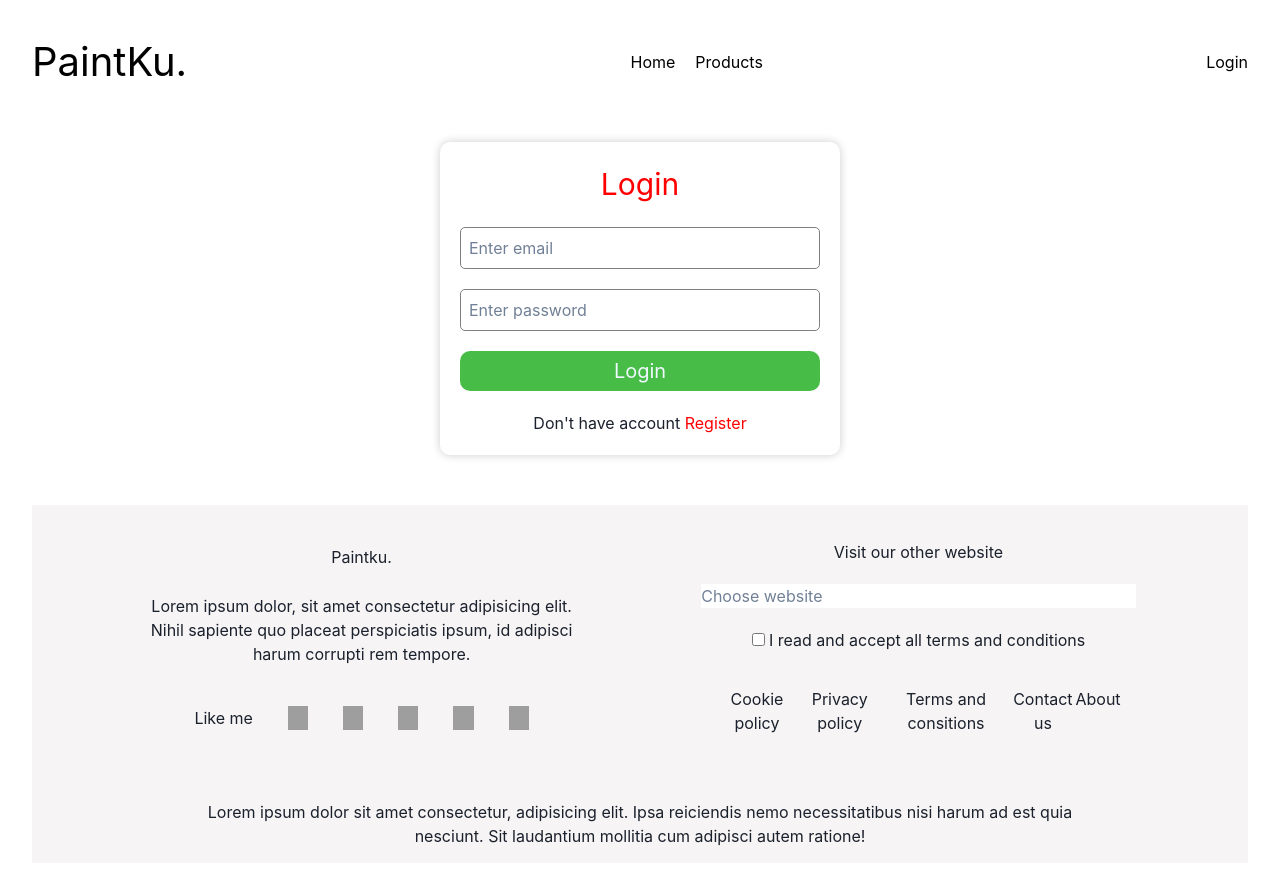
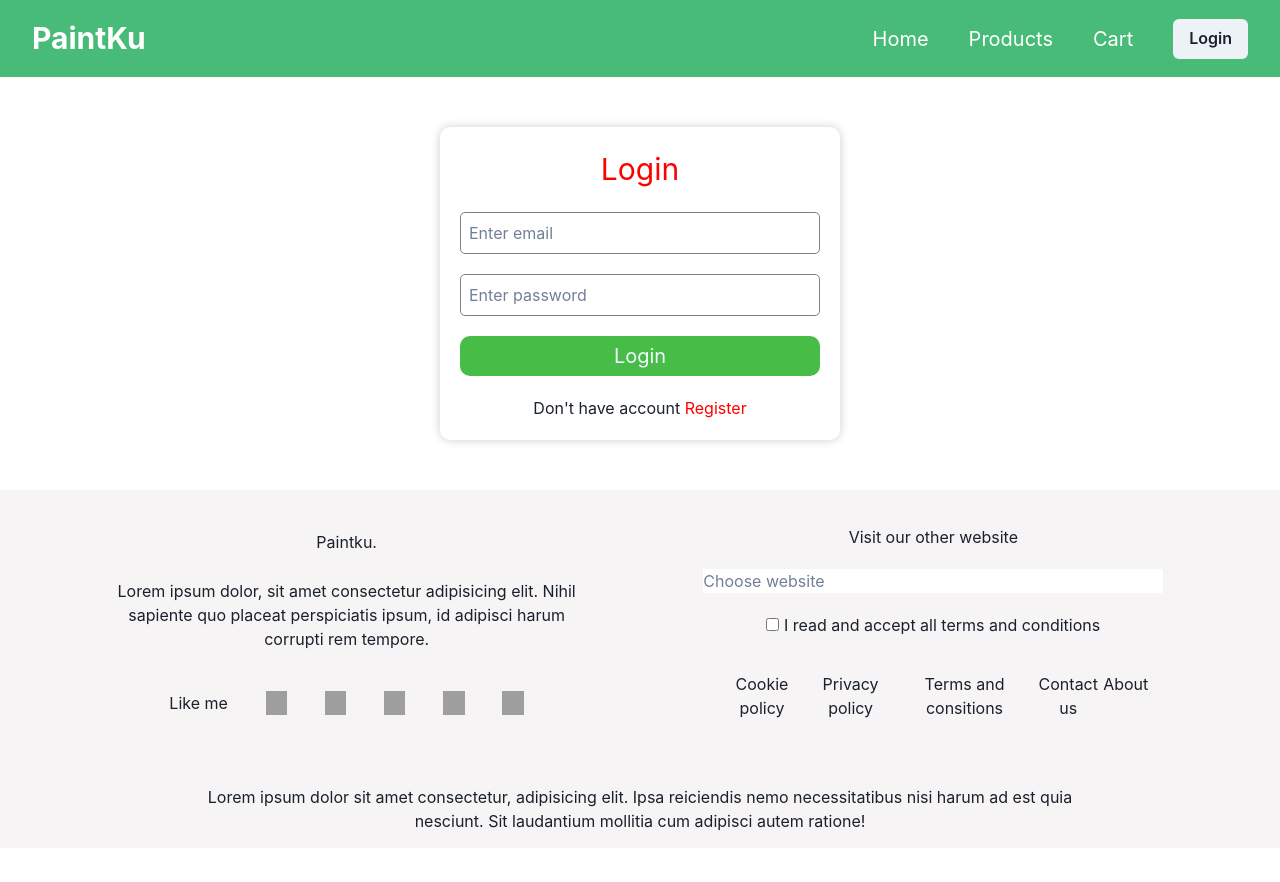
Before and after one commit to mdmukhtarmohsin/PaintKu, a React (Vite) app: page /login in a window 1280 px wide. Shown: the top 882 px of the page. After the commit the page ends 848 px from the top, so only its background shows below. Built offline with nearby package versions, Linux system fonts and the light colour scheme; grey boxes are pictures that could not be loaded.

Commit message:
Profile page and Navbar Updated

```diff
--- a/src/App.css
+++ b/src/App.css
@@ -1,16 +1,9 @@
 #root {
   max-width: 1280px;
   margin: 0 auto;
-  padding: 2rem;
   text-align: center;
 }
 
-.logo {
-  height: 6em;
-  padding: 1.5em;
-  will-change: filter;
-  transition: filter 300ms;
-}
 
 .logo:hover {
   filter: drop-shadow(0 0 2em #646cffaa);
--- a/src/App.jsx
+++ b/src/App.jsx
@@ -1,7 +1,7 @@
 import "./App.css"
-import AllRoutes from './Components/AllRoutes'
 import Footer from "./Components/Footer"
 import Navbar from './Components/Navbar'
+import AllRoutes from "./ContextProvider/AllRoutes"
 
 function App() {
   return (
--- a/src/Components/Navbar.jsx
+++ b/src/Components/Navbar.jsx
@@ -1,36 +1,109 @@
-import { Link } from "react-router-dom"
-import styled from "styled-components"
+import React from 'react';
+
+// import { FaCalendar } from 'react-icons/fa'
+import { Link } from 'react-router-dom';
+import {
+    Box,
+    Image,
+    Flex,
+    Spacer,
+    chakra,
+    VStack,
+    Button,
+    HStack,
+    IconButton,
+    useDisclosure,
+    Drawer,
+    DrawerBody,
+    DrawerCloseButton,
+    DrawerContent,
+    DrawerHeader,
+    DrawerOverlay,
+    background,
+} from '@chakra-ui/react';
+import { HamburgerIcon } from '@chakra-ui/icons';
+import { useSelector } from 'react-redux';
+
+// provide text Decoration Non or Remove underline on hover as well
+const NoDecorationLink = chakra(Link, {
+    baseStyle: {
+      textDecoration: 'none',
+      _hover: {
+        textDecoration: 'none',
+      },
+    },
+  });
 
 const Navbar = () => {
-    return <DIV>
-        <h1 className="heading">PaintKu.</h1>
-        <div className="linkDiv">
-            <Link className="links" to={"/"}>Home</Link>
-            <Link className="links" to={"/products"} >Products</Link>
-        </div>
-        <div >
-            <Link className="links" to={"/login"}>Login</Link>
-        </div>
-    </DIV>
-}
-export default Navbar;
-const DIV = styled.div`
-    display: flex;
-    justify-content: space-between;
-    width: 100%;
-    align-items: center;
-    text-decoration: none;
-    color: black;
-    .links{
-        text-decoration: none;
-        color: black;
-    }
-    .linkDiv{
-        display: flex;
-        gap: 20px;
-        justify-content: space-between;
-    }
-    .heading{
-        font-size: 40px;
-    }
-`
+    const { isOpen, onOpen, onClose } = useDisclosure();
+    const btnRef = React.useRef();
+    const isAuth = useSelector((store) => store.authReducer.isAuth);
+    const userName= useSelector(store=> store.authReducer.user.name)
+    return (
+        <chakra.header marginBottom={"50px"} width={"100%"}>
+            <Box bg="green.400" color="white" py={4} px={8} >
+                <Flex alignItems="center" >
+                    <NoDecorationLink href="#" >
+                        <Flex gap="20px" alignItems="ceter">
+                            <chakra.h1 fontSize="3xl" fontWeight="bold" >
+                                 PaintKu
+                            </chakra.h1>
+                        </Flex>
+                    </NoDecorationLink>
+                    <Spacer />
+                    <HStack spacing={10}  fontSize="xl" display={{ base: 'none', md: 'flex' }}>
+                        <Link to="/" color="white" >
+                            Home
+                        </Link>
+                        <Link to="/products" color="white">
+                            Products
+                        </Link>
+                        <Link to="/" color="white">
+                            Cart
+                        </Link>
+                        {!isAuth?<Link to="/login"> <Button>Login</Button></Link>:<Link to="/profile"><Button>{userName}</Button></Link>}
+                    </HStack>
+                    <IconButton
+                        display={{ base: 'inline-flex', md: 'none' }}
+                        ref={btnRef}
+                        aria-label="Open menu"
+                        icon={<HamburgerIcon />}
+                        color="white"
+                        bg="green"
+                        onClick={onOpen}
+                        variant="ghost"
+                    />
+                </Flex>
+            </Box>
+
+            <Drawer
+                isOpen={isOpen}
+                placement="right"
+                onClose={onClose}
+                finalFocusRef={btnRef}
+            >
+                <DrawerOverlay />
+                <DrawerContent>
+                    <DrawerCloseButton />
+                    <DrawerHeader>Menu</DrawerHeader>
+                    <DrawerBody>
+                        <VStack direction="column" spacing={4}>
+                            <Link to="/" onClick={onClose}>
+                                Home
+                            </Link>
+                            <Link to="/products" onClick={onClose}>
+                                Products
+                            </Link>
+                            <Link to="/" onClick={onClose}>
+                                Cart
+                            </Link>
+                            {!isAuth?<Link to="/login"> <Button>Login</Button></Link>:<Link to="/profile"><Button>{userName}</Button></Link>}
+                        </VStack>
+                    </DrawerBody>
+                </DrawerContent>
+            </Drawer>
+        </chakra.header>
+    );
+};
+
+export default Navbar
--- a/src/Components/AllRoutes.jsx
+++ b/src/ContextProvider/AllRoutes.jsx
@@ -2,9 +2,10 @@ import { Route, Routes } from "react-router-dom"
 import HomePage from "../Pages/HomePage";
 import Login from "../Pages/Login";
 import Signup from "../Pages/Signup"
-import SingleProduct from "./SingleProduct";
+import SingleProduct from "../Components/SingleProduct";
 import Products from "../Pages/Products";
-import { PrivateRouter } from "../ContextProvider/PrivateRouter";
+import { PrivateRouter } from "./PrivateRouter";
+import { Profile } from "../Pages/Profile";
 const AllRoutes = () => {
     return <Routes>
         <Route path="/" element={<HomePage />} />
@@ -12,6 +13,7 @@ const AllRoutes = () => {
         <Route path="/signup" element={<Signup />} />
         <Route path="/products" element={<Products />} />
         <Route path="/products/:id" element={<PrivateRouter><SingleProduct /></PrivateRouter>} />
+        <Route path="/profile" element={<Profile/>}/>
     </Routes>
 }
 export default AllRoutes;
--- /dev/null
+++ b/src/Pages/Profile.jsx
@@ -0,0 +1,113 @@
+import { Box,Image, Text,Button, Grid, HStack, VStack, Center} from "@chakra-ui/react"
+import { ArrowBackIcon} from '@chakra-ui/icons'
+import { Link, Navigate } from 'react-router-dom';
+import styled from "styled-components";
+import { useDispatch, useSelector } from "react-redux";
+import { useState } from "react";
+import { LOGOUT_SUCCESS } from "../redux/actionTypes";
+
+const Profile =()=>{
+    const dispatch=useDispatch();
+    const user=useSelector((store)=>store.authReducer.user);
+    const isAuth = useSelector((store) => store.authReducer.isAuth);
+    const [phone ,setPhone]=useState("");
+    const [isPhone,setIsPhone]=useState(false)
+    // console.log("hi")
+
+    const handleMobile=()=>{
+        setIsPhone(true)
+    }
+
+    const handleLogout=()=>{
+        dispatch({type:LOGOUT_SUCCESS});
+    }
+
+    if(!isAuth)
+    {
+        return <Navigate to="/"/>
+    }
+    console.log(user)
+    return <DIV>
+    <Grid templateColumns={'1fr 1fr'} gap="40%" className='mainBox'>
+        <VStack>
+            <Text fontSize="20px" color="red">Name : {user.name}</Text>
+            <Text fontSize="20px"  color="green">Email : {user.email}</Text>
+            {
+                isPhone? <Text fontSize="20px">+91 {phone}</Text>:<div><input type="number" placeholder="Add Mobile Number" onChange={e=> setPhone(e.target.value)}/> <button onClick={handleMobile}>Add</button></div>
+            }
+        </VStack>
+    </Grid>
+    <br />
+    <hr />
+    <Text paddingLeft="" marginTop="30px" fontSize="25px">Other</Text>
+    <Box className="otherStyle" display="flex" >
+        <Image src="https://encrypted-tbn0.gstatic.com/images?q=tbn:ANd9GcT8McUPbblNV3FcAh2BvxsVucNenA_0vtrX4KBbQ1LuRZuXrskTE1-kjnTD4iQxVEL0qkE&usqp=CAU"
+         alt="favourite logo"
+          className="otherChild_ImG"
+         />
+        <Text mt="10px" fontSize="20px" color="cyan.800">Favourite</Text>
+    </Box>
+    <Box className="otherStyle">
+        <Image src="https://upload.wikimedia.org/wikipedia/commons/b/b6/Moe_Epsilon_QR_code.png"
+          alt="QR Code Logo" borderRadius="0px" p="5px"
+         className="otherChild_Img"
+         />
+        <Text mt="10px" fontSize="20px" color="cyan.800">QR Codes</Text>
+    </Box>
+    <Box className="otherStyle">
+        <Image src="https://encrypted-tbn0.gstatic.com/images?q=tbn:ANd9GcR8lyfJZdW3vk3syqPhDSfqVLUGIrdH26KdEQWa8a4P8OvxTcVuHeQ_zC0j97g5E0ReY68&usqp=CAU"
+         className="otherChild_Img" p="10px" alt="invite friends logo"
+        />
+        <Text mt="10px" fontSize="20px" color="cyan.800">Invite friends</Text>
+    </Box>
+    <Box className="otherStyle">
+        <Image  src="https://e7.pngegg.com/pngimages/548/792/png-clipart-gear-symbol-computer-icons-encapsulated-postscript-logo-setting-miscellaneous-logo.png"
+         className="otherChild_Img" p="10px" alt="Setting logo"
+         />
+        <Text mt="10px" fontSize="20px" color="cyan.800">Setting</Text>
+    </Box>
+    <Box className="otherStyle">
+        <Image src="https://t3.ftcdn.net/jpg/05/10/88/82/360_F_510888200_EentlrpDCeyf2L5FZEeSfgYaeiZ80qAU.jpg"
+          className="otherChild_Img" alt="Get help logo"
+        />
+        <Text mt="10px" fontSize="20px" color="cyan.800">Get help</Text>
+    </Box>
+    <Center><Button onClick={handleLogout} m="20px" w="100px" bg="blue" color="white" _hover={{bg:"green"}}>Logout</Button></Center>
+    </DIV>
+}
+
+export {Profile}
+
+const DIV=styled.div`
+
+.mainBox{
+    border:1px solid black ;
+    width:80%;
+    height: 200px;
+    margin: auto;
+    padding: 1rem;
+    margin-top: 30px;
+    border-radius: 15px;
+    background-color:#F0F0F0;
+    cursor: pointer;
+}
+
+.otherStyle{
+    display:flex;
+    width:20%;
+    height:50px;
+    margin-left: 10%;
+    border-radius:10px;
+    margin-top: 5px;
+    gap:30px;
+    padding-left: 50px;
+    cursor: pointer;
+
+}
+.otherChild_Img {
+    border-radius: 50%;
+    width: 50px;
+    height:50px;
+    padding: 5px;
+}
+`
--- a/src/redux/Authentication/reducer.js
+++ b/src/redux/Authentication/reducer.js
@@ -1,4 +1,4 @@
-import { FETCH_FAILURE, FETCH_RQUEST, LOGIN_SUCCESS, SIGNUP_SUCCESS } from "../actionTypes"
+import { FETCH_FAILURE, FETCH_RQUEST, LOGIN_SUCCESS, LOGOUT_SUCCESS, SIGNUP_SUCCESS } from "../actionTypes"
 
 
 const initialState = {
@@ -22,6 +22,9 @@ export const reducer = (state = initialState, { type, payload }) => {
         case SIGNUP_SUCCESS: {
             return { ...state, isLoading: false }
         }
+        case LOGOUT_SUCCESS:{
+            return initialState
+        }
         default:
             return state;
     }
--- a/src/redux/actionTypes.js
+++ b/src/redux/actionTypes.js
@@ -7,3 +7,4 @@ export const LOGIN_SUCCESS = "LOGIN_SUCCESS"
 export const SIGNUP_SUCCESS = "SIGNUP_SUCCESS";
 export const HOME_PRODUCT = "HOME_PRODUCT";
 export const All_PRODUCT = "ALL_PRODUCT";
+export const LOGOUT_SUCCESS = "LOGOUT_SUCCESS";
```
